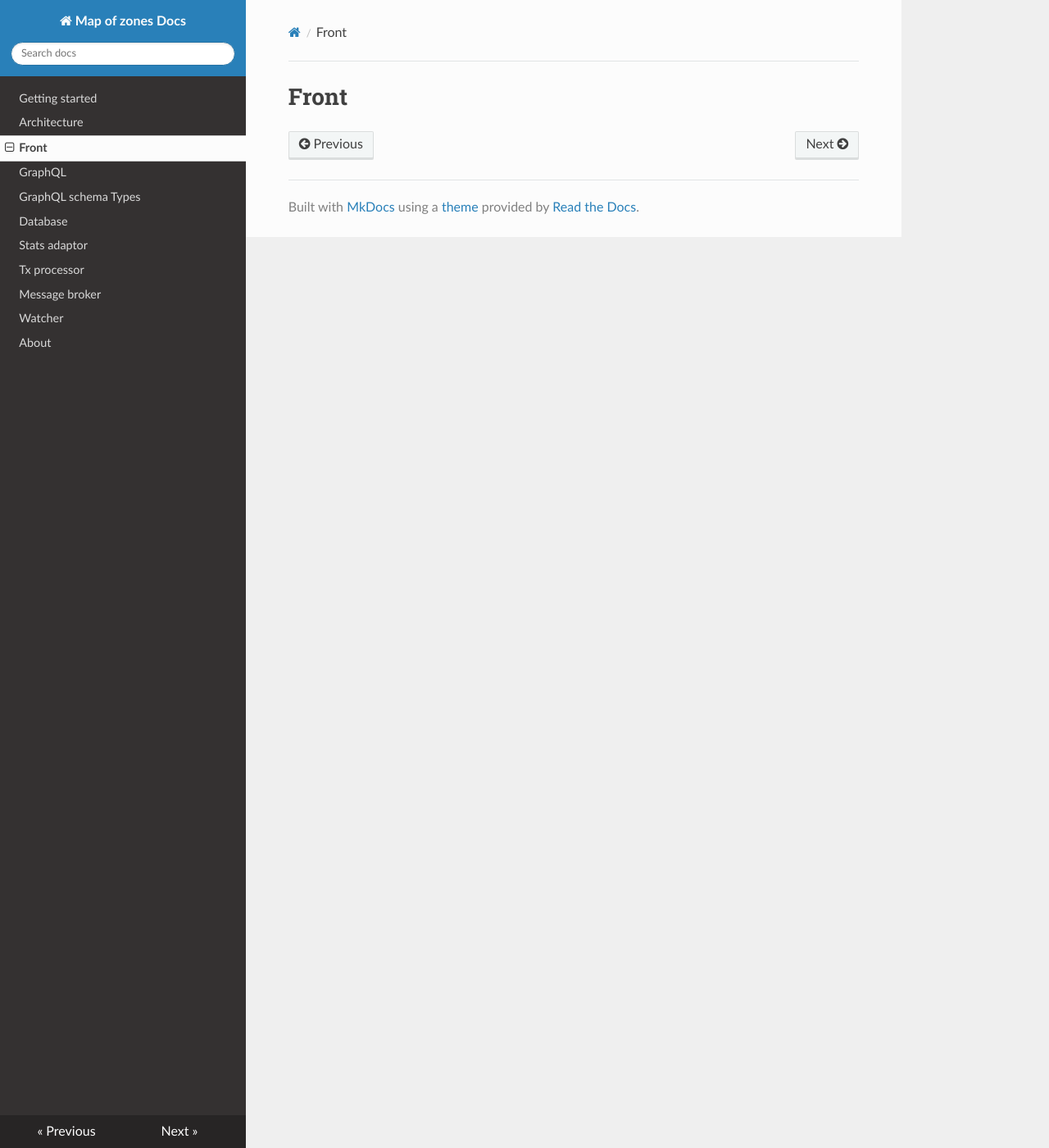
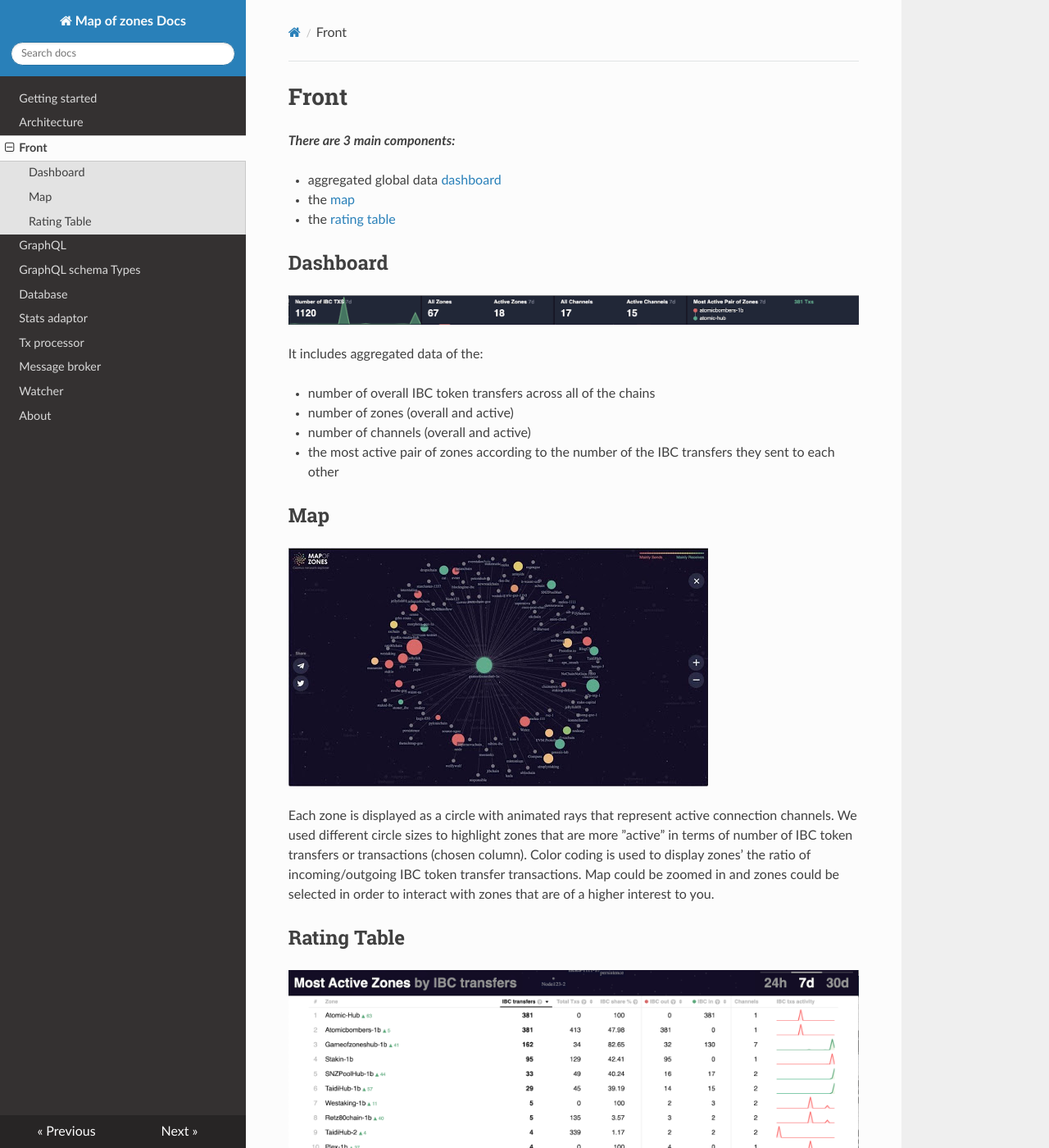
Before and after one commit to mapofzones/docs, an MkDocs documentation site: the page built from docs/front.md, in a window 1280 px wide and 1400 px high. Shown: the whole window at 82% size. Built offline with MkDocs 1.6.1, drawn with Linux system fonts in a browser that asks for light colours; nearby versions of some CDN libraries; some of the changed text lies outside the part shown.

Commit message:
Front non-technical docs added

```diff
--- a/docs/front.md
+++ b/docs/front.md
@@ -1 +1,42 @@
 # Front
+
+***There are 3 main components:***
+
+* aggregated global data [dashboard](front.md#dashboard)
+* the [map](front.md#map)
+* the [rating table](front.md#rating-table)
+
+
+## Dashboard
+
+![front_dashboard](img/front_dashboard.png)
+
+It includes aggregated data of the:
+
+* number of overall IBC token transfers across all of the chains
+* number of zones (overall and active)
+* number of channels (overall and active)
+* the most active pair of zones according to the number of the IBC transfers they sent to each other
+
+## Map
+
+![front_map](img/front_map.jpg)
+
+Each zone is displayed as a circle with animated rays that represent active connection channels. We used different circle sizes to highlight zones that are more ”active” in terms of number of IBC token transfers or transactions (chosen column). Color coding is used to display zones’ the ratio of incoming/outgoing IBC token transfer transactions.
+Map could be zoomed in and zones could be selected in order to interact with zones that are of a higher interest to you.
+
+
+## Rating Table
+
+![front_rating_table](img/front_rating_table.png)
+
+Rating table consist of 8 columns:
+
+* a certain zone name
+* number of IBC transfers a certain zone sent
+* number of total TXs a certain zone sent
+* IBC share (%) - number of TXs having IBC messages to the total number of transactions in a certain zone
+* IBC out - sending tokens in IBC transfer
+* IBC in - receiving tokens in IBC transfer
+* number of channels
+* IBC TXs activity chart
```
Also changed, not shown: docs/img/front_dashboard.png (added), docs/img/front_map.jpg (added), docs/img/front_rating_table.png (added).
